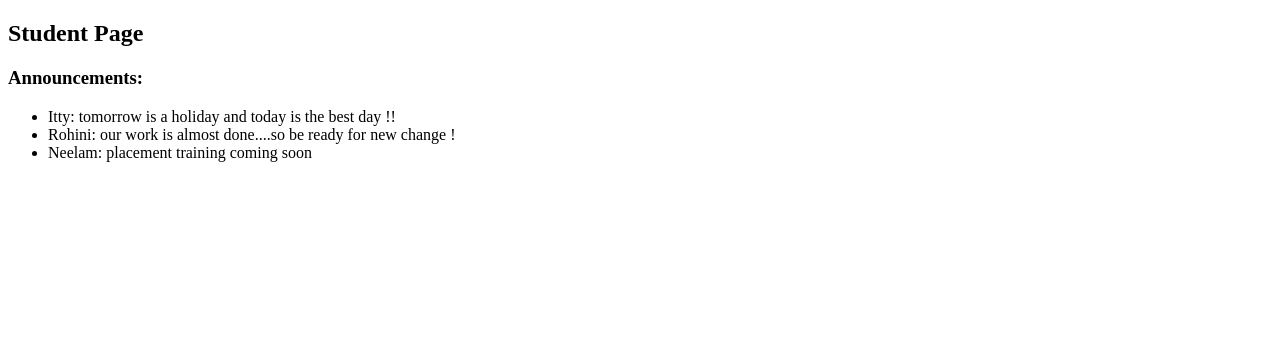
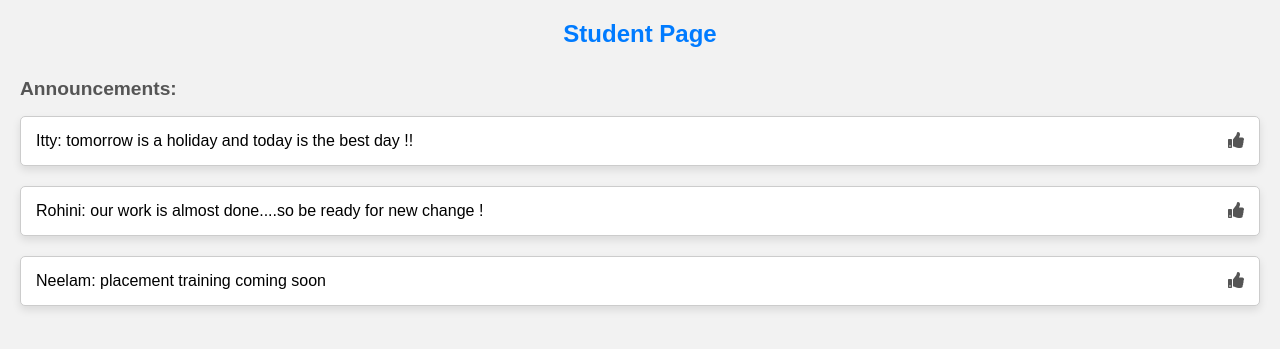
Before and after one commit to 369Rohini/Student-Teacher, a Django app: page /student/ in a window 1280 px wide. Shown: the top 349 px of the page. Run offline with Django 3.2, Linux system fonts and the light colour scheme; data comes from the database, SQL or seed files in the repository.

Commit message:
Update student_page.html

```diff
--- a/project/templates/student_page.html
+++ b/project/templates/student_page.html
@@ -2,14 +2,84 @@
 <html>
 <head>
     <title>Student Page</title>
+    <style>
+        /* Internal CSS styles go here */
+        body {
+            font-family: Arial, sans-serif;
+            background-color: #f2f2f2;
+            margin: 20px;
+        }
+
+        h2 {
+            color: #007bff;
+            text-align: center;
+            margin-bottom: 30px;
+        }
+
+        h3 {
+            color: #555;
+            font-size: 1.2rem;
+            margin-bottom: 10px;
+        }
+
+        ul {
+            list-style: none;
+            padding: 0;
+        }
+
+        li {
+            margin-bottom: 20px;
+            padding: 15px;
+            background-color: #fff;
+            border: 1px solid #ccc;
+            border-radius: 5px;
+            display: flex;
+            justify-content: space-between;
+            align-items: center;
+            box-shadow: 0 4px 8px rgba(0, 0, 0, 0.1);
+            transition: box-shadow 0.3s ease;
+        }
+
+        li:hover {
+            box-shadow: 0 6px 12px rgba(0, 0, 0, 0.1);
+        }
+
+        .announcement-content {
+            flex-grow: 1;
+        }
+
+        .thumbs-up {
+            cursor: pointer;
+            color: #555;
+            transition: color 0.2s ease;
+        }
+
+        .thumbs-up-clicked {
+            color: #FFC107; /* Change the color to your desired one */
+        }
+    </style>
+    <!-- Font Awesome Link -->
+    <link rel="stylesheet" href="https://cdnjs.cloudflare.com/ajax/libs/font-awesome/5.15.3/css/all.min.css">
 </head>
 <body>
     <h2>Student Page</h2>
     <h3>Announcements:</h3>
     <ul>
         {% for announcement in announcements %}
-        <li>{{ announcement.teacher_name }}: {{ announcement.message }}</li>
+        <li>
+            <div class="announcement-content">
+                <span>{{ announcement.teacher_name }}:</span> {{ announcement.message }}
+            </div>
+            <span class="thumbs-up" onclick="toggleThumbsUp(this)"><i class="fas fa-thumbs-up"></i></span>
+        </li>
         {% endfor %}
     </ul>
+
+    <script>
+        function toggleThumbsUp(element) {
+            // Toggle the class to change the color of the thumbs-up icon
+            element.classList.toggle('thumbs-up-clicked');
+        }
+    </script>
 </body>
 </html>
```
